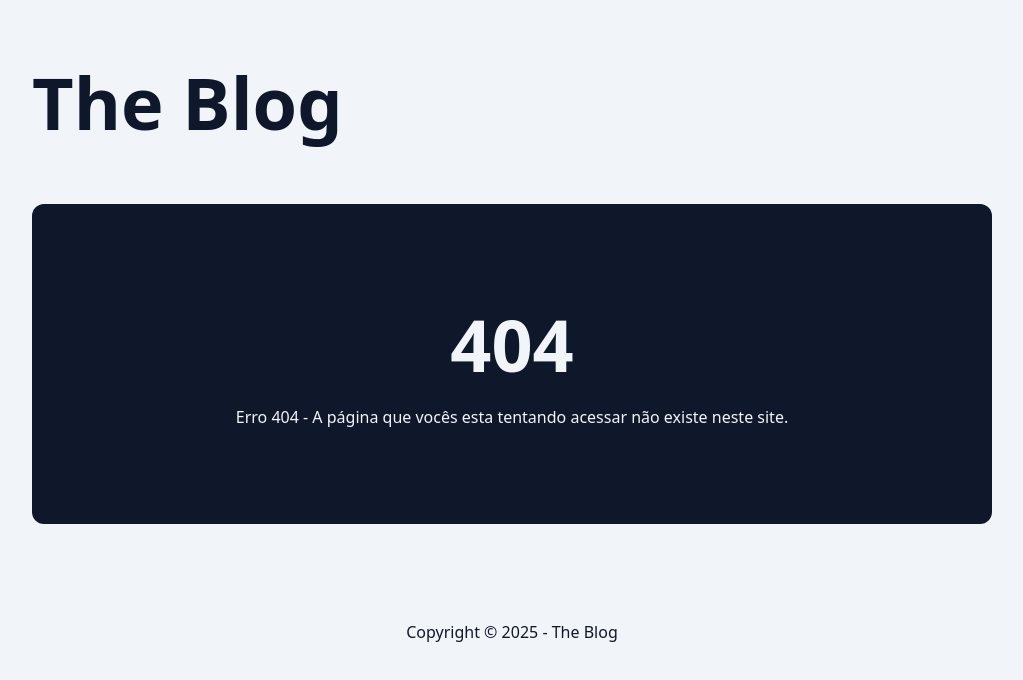
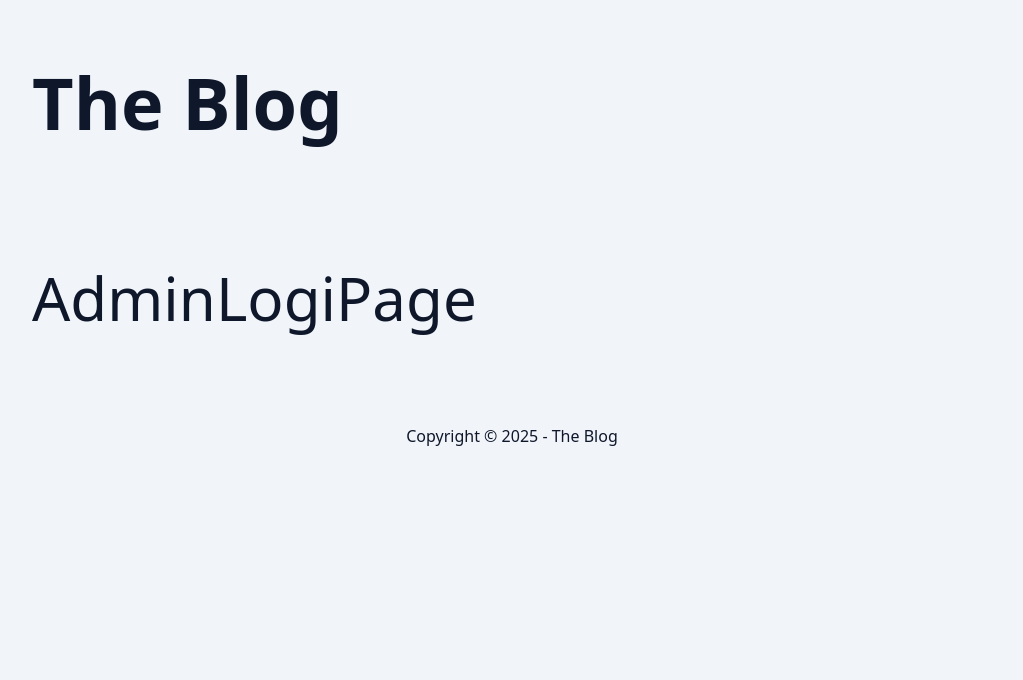
Before and after one commit to vitorugo1/blog-next, a Next.js app: page /admin/login in a window 1280 px wide. Before the commit this address had no page. Shown: the top 680 px of the page, without its empty margins (128-1151 px from the left). Built offline with nearby package versions, Linux system fonts and the light colour scheme.

Commit message:
criação da rota de login para a sessão de admin

```diff
--- /dev/null
+++ b/src/app/admin/login/page.tsx
@@ -0,0 +1,3 @@
+export default async function AdminLoginPage() {
+  return <div className='py-16 text-6xl'>AdminLogiPage</div>;
+}
```
